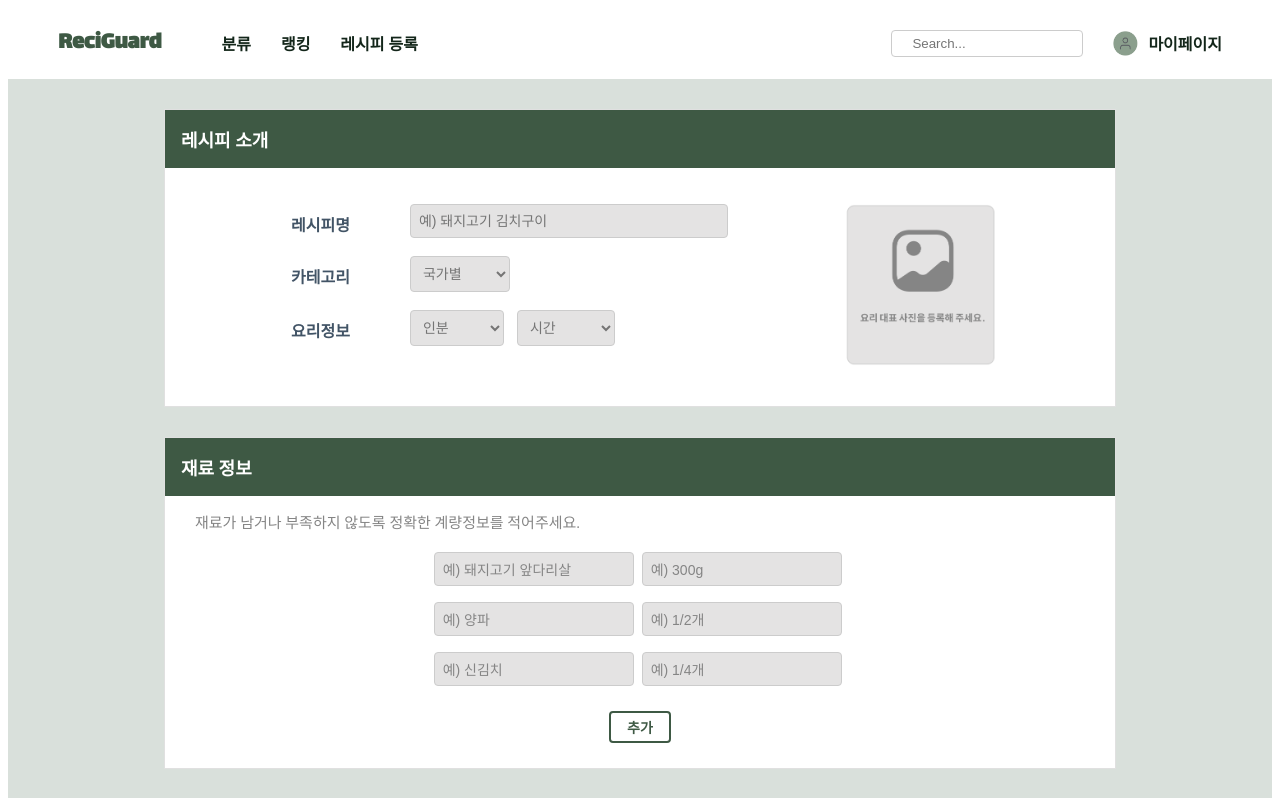
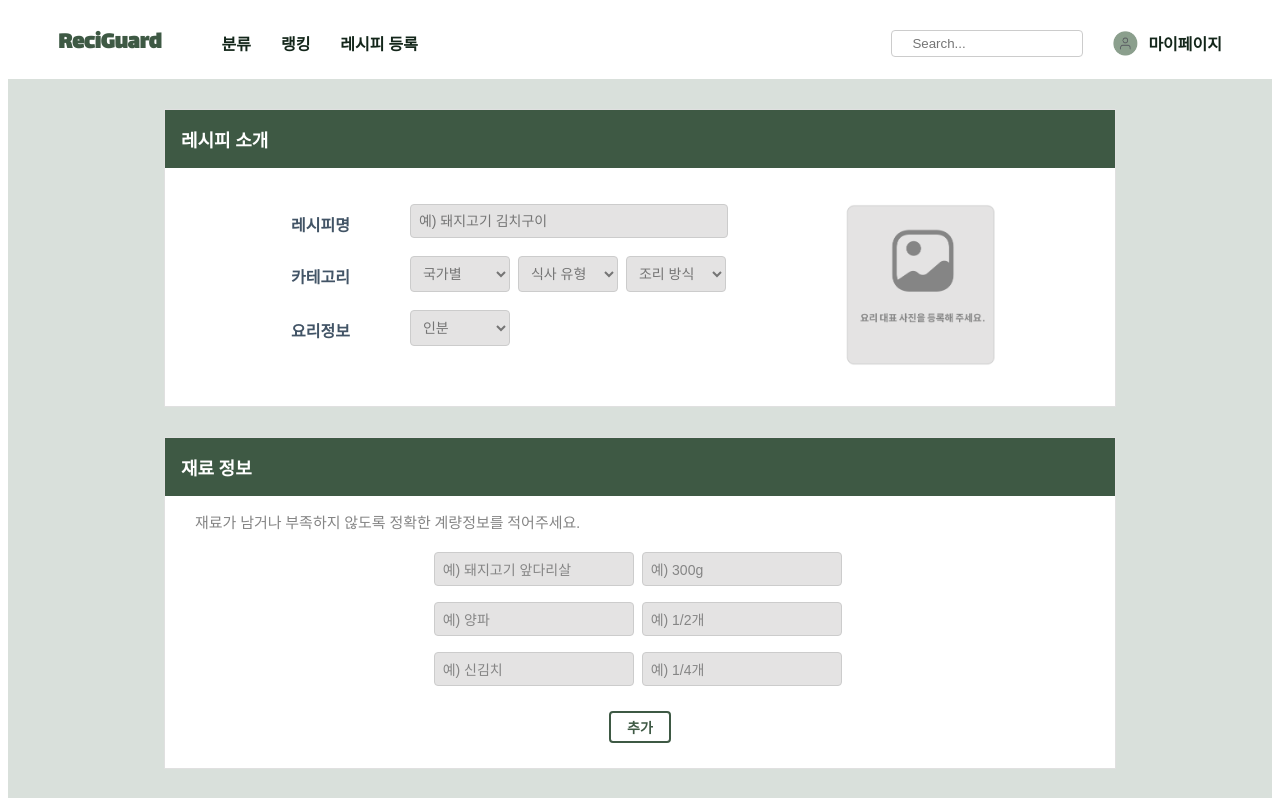
Before and after one commit to s2eojeong/ReciGuard, a React (Vite) app in the folder Reciguard/: page /users/recipe-form in a window 1280 px wide. Shown: the top 798 px of the page. Built offline with nearby package versions, Linux system fonts and the light colour scheme.

Commit message:
[나만의레시피 카테고리 수정]

```diff
--- a/Reciguard/src/components/Hero.css
+++ b/Reciguard/src/components/Hero.css
@@ -9,7 +9,7 @@
     text-align: center;
     background-color: #3E5944; /* 배경색 */
     color: #EBDCDD; /* 텍스트 색상 */
-    height: 100vh; /* 화면 전체 높이 */
+    height: 90vh; /* 화면 전체 높이 */
     padding: 0px;
 }
 
@@ -19,14 +19,14 @@
     font-family: 'Lalezar', cursive;
     font-size: 8rem;
     font-weight: bold;
-    margin-top: -20px;
+    margin-top: -30px;
     margin-bottom: 5px;
 }
 
 /* 서브 타이틀 스타일 */
 .hero-subtitle {
     font-size: 1.2rem;
-    margin-top: -50px;
+    margin-top: -55px;
     margin-bottom: 50px;
     font-weight: bold;
 }
@@ -36,12 +36,15 @@
     padding: 10px 20px;
     font-size: 1rem;
     font-weight: bold;
+    width:200px;
     color: #3E5944; /* 버튼 글자 색 */
     background-color: #EBDCDD; /* 버튼 배경색 */
     border: none;
     border-radius: 5px;
     cursor: pointer;
     transition: background-color 0.3s, color 0.3s;
+    position: relative;
+    top:10px;
 }
 
 .hero-button:hover {
--- a/Reciguard/src/components/Regis1.css
+++ b/Reciguard/src/components/Regis1.css
@@ -77,6 +77,7 @@
 .regis-select {
     padding: 8px;
     width: 100px;
+    margin-right: 8px;
     border: 1px solid #ccc;
     border-radius: 4px;
     font-size: 14px;
--- a/Reciguard/src/components/Regis1.jsx
+++ b/Reciguard/src/components/Regis1.jsx
@@ -1,11 +1,9 @@
 import React from "react";
 import "./Regis1.css";
-import { useState, useRef } from 'react';
-import image from "../assets/이미지업로드.png"
-
+import { useState, useRef } from "react";
+import image from "../assets/이미지업로드.png";
 
 const Regis = () => {
-
   const [uploadedImage, setuploadedImage] = useState(image); // 기본 이미지 경로
 
   const handleImageChange = (event) => {
@@ -30,29 +28,59 @@ const Regis = () => {
         <form className="regis-form">
           <div className="regis-left">
             <div className="regis-group">
-                <label htmlFor="recipe-title" className="regis-label">레시피명</label>
+              <label htmlFor="recipe-title" className="regis-label">
+                레시피명
+              </label>
               <input
                 type="text"
                 id="recipe-title"
                 className="regis-input"
-                placeholder="예) 돼지고기 김치구이"/>
+                placeholder="예) 돼지고기 김치구이"
+              />
             </div>
             <div className="regis-group">
-            <label htmlFor="category" className="regis-label">카테고리</label>
+              <label htmlFor="category" className="regis-label">
+                카테고리
+              </label>
               <select id="category" className="regis-select">
-                <option value="" disabled selected>국가별</option>
+                <option value="" disabled selected>
+                  국가별
+                </option>
                 <option value="korean">한식</option>
                 <option value="chinese">중식</option>
                 <option value="japanese">일식</option>
                 <option value="western">양식</option>
                 <option value="asian">아시안</option>
               </select>
+              <select id="category" className="regis-select">
+                <option value="" disabled selected>
+                  식사 유형
+                </option>
+                <option value="korean">밥</option>
+                <option value="chinese">면</option>
+                <option value="japanese">떡</option>
+                <option value="western">죽</option>
+                <option value="asian">반찬</option>
+              </select>
+              <select id="category" className="regis-select">
+                <option value="" disabled selected>
+                  조리 방식
+                </option>
+                <option value="korean">구이</option>
+                <option value="chinese">볶음</option>
+                <option value="japanese">튀김</option>
+                <option value="western">찜</option>
+                <option value="asian">국</option>
+                <option value="asian">찌개</option>
+              </select>
             </div>
             <div className="regis-group">
               <label className="regis-label">요리정보</label>
               <div className="regis-info">
                 <select className="regis-select small">
-                <option value="" disabled selected>인분</option>
+                  <option value="" disabled selected>
+                    인분
+                  </option>
                   <option value="1">1인분</option>
                   <option value="2">2인분</option>
                   <option value="3">3인분</option>
@@ -60,23 +88,19 @@ const Regis = () => {
                   <option value="3">5인분</option>
                   <option value="3">6인분</option>
                 </select>
-                <select className="regis-select small">
-                <option value="" disabled selected>시간</option>
-                <option value="1">15분이내</option>
-                <option value="1">30분이내</option>
-                <option value="1">45분이내</option>
-                <option value="1">60분이내</option>
-                <option value="1">90분이내</option>
-                <option value="1">2시간이내</option>
-                <option value="1">2시간이상</option>
-                </select>
               </div>
             </div>
           </div>
           <div className="regis-right">
             <div className="regis-image-upload" onClick={handleImageClick}>
               <img className="image-upload" src={uploadedImage} alt="Upload" />
-            <input id="imageInput" type="file" accept="image/*" style={{ display: "none" }} onChange={handleImageChange}/>
+              <input
+                id="imageInput"
+                type="file"
+                accept="image/*"
+                style={{ display: "none" }}
+                onChange={handleImageChange}
+              />
             </div>
           </div>
         </form>
--- a/Reciguard/src/components/Rightpanel.jsx
+++ b/Reciguard/src/components/Rightpanel.jsx
@@ -73,9 +73,6 @@ function Rightpanel() {
               value={password}
               onChange={(e) => setPassword(e.target.value)} // 상태 업데이트
             />
-            <a href="#" className="forgot-password">
-              비밀번호 찾기
-            </a>
           </div>
         </div>
         <button type="submit" className="log-in-btn">
```
Lines whose indentation alone changed are shown as unchanged.
